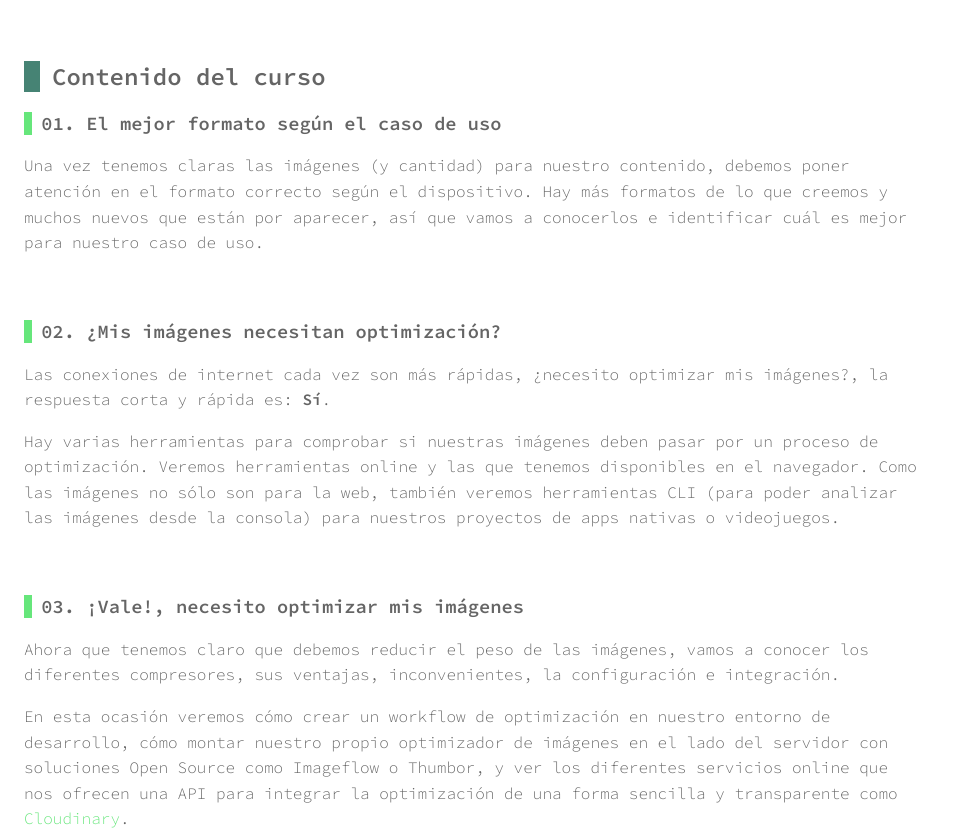
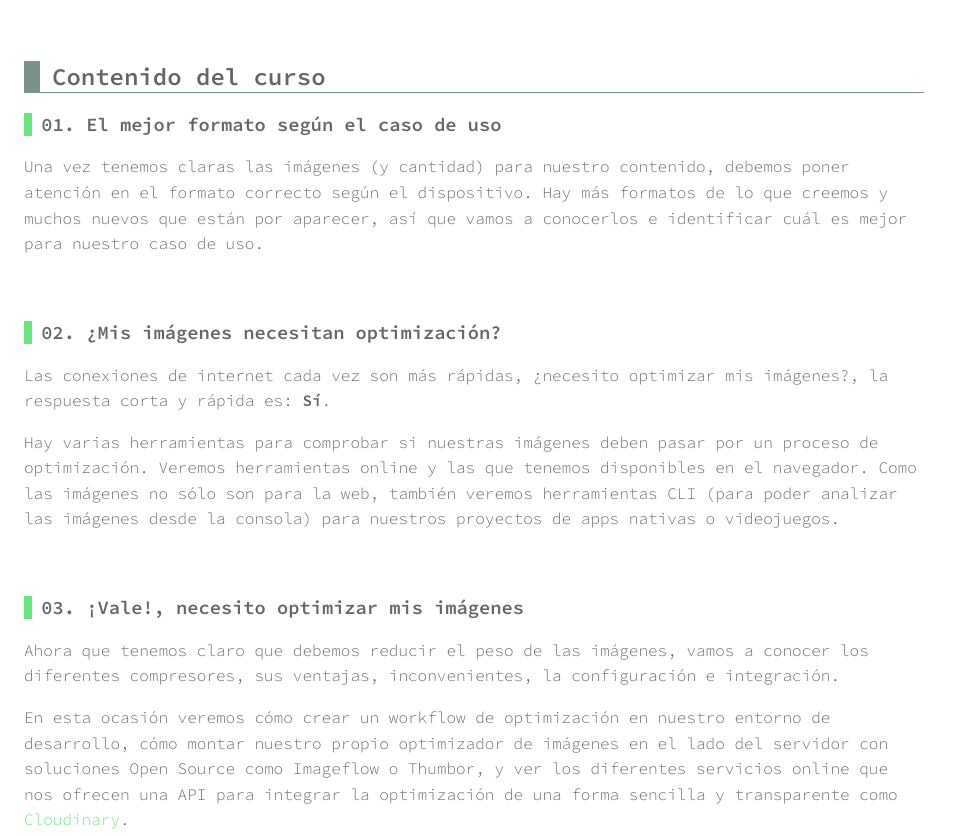
Before and after one commit to optimizacion-imagenes/Curso, a plain HTML site: page index.html in a window 1280 px wide. Shown: the part 911-1747 px from the top of the page, without its empty margins (0-963 px from the left). Drawn offline with Linux system fonts and the light colour scheme.

Commit message:
Improve h2 styles

```diff
--- a/css/styles.css
+++ b/css/styles.css
@@ -2,7 +2,7 @@
   --primary: #656565;
   --secondary: #66e67b;
   --dark: #353535;
-  --medium: #468374;
+  --medium: #79928c;
   --light: #ffffff;
 }
 
@@ -18,6 +18,7 @@ h1 {
 
 h2 {
   border-left: 16px solid;
+  border-bottom: 1px solid;
   border-color: var(--medium);
   padding-left: .5em;
 }
```
